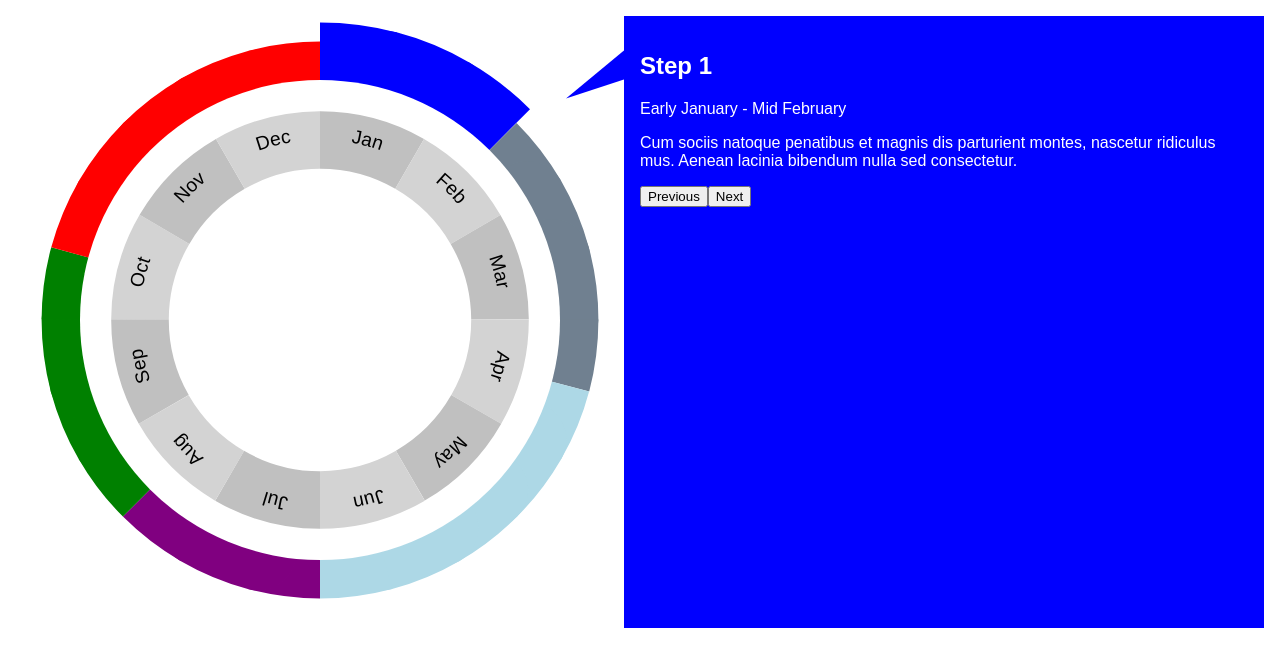
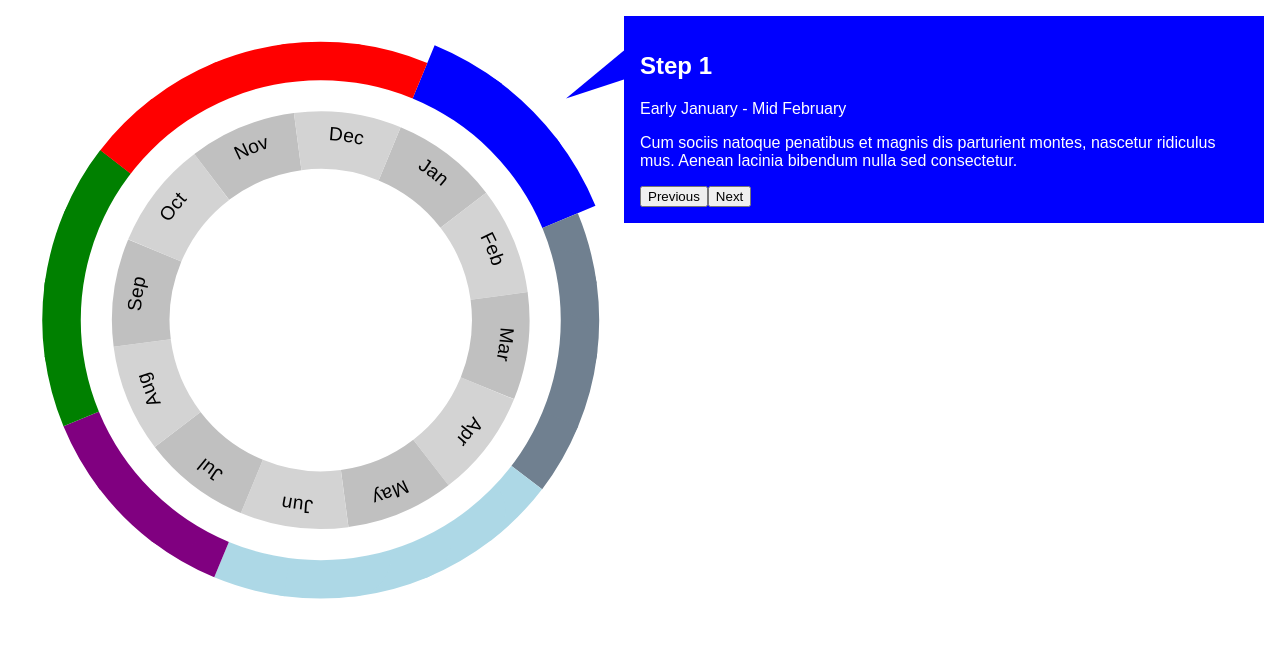
Before and after one commit to ryanfiller/cfgm-wheel-test, a React (Create React App) app: page / in a window 1280 px wide. Shown: the top 666 px of the page. Built offline with nearby package versions, Linux system fonts and the light colour scheme.

Commit message:
working on rotation

```diff
--- a/src/components/rotator.js
+++ b/src/components/rotator.js
@@ -5,15 +5,23 @@ const Rotator = (props) => {
 
 	const {
 		children,
-		current
+        current,
+        steps
     } = props
 
-    const initial = 0;
+    console.log('steps[current].title', steps[current].title)
+    console.log('steps[current].span', steps[current].span)
+    console.log('steps[current].start', steps[current].start)
+    console.log('steps[current].middle', steps[current].middle)
+    console.log('steps[current].end', steps[current].end)
 
-    const rotation = initial;
+    const initial = 45
+    const arc = 360 / paths.length
+
+    const rotation = initial + (-1 * (arc * steps[current].middle))
 
 	return (
-        <div style={{transform: `rotate(${rotation}deg)`}}>
+        <div className="rotator" style={{transform: `rotate(${rotation}deg)`}}>
             {children}
         </div>
 	)
--- a/src/helpers/format-data.js
+++ b/src/helpers/format-data.js
@@ -6,7 +6,8 @@ const formatData = (data) => {
         return (
             result[index] = item,
             result[index].end = index + 1 < data.length ? data[index + 1].start : data[0].start,
-            result[index].span = result[index].end - result[index].start
+            result[index].span = result[index].end - result[index].start,
+            result[index].middle = result[index].end - (result[index].span / 2)
         );
     })
 
--- a/src/styles/_app.scss
+++ b/src/styles/_app.scss
@@ -1,6 +1,7 @@
 .container {
 	display: flex;
 	flex-direction: row-reverse;
+	align-items: flex-start;
 	padding: 1rem;
 
 	& > * {
--- a/src/styles/_info.scss
+++ b/src/styles/_info.scss
@@ -2,6 +2,7 @@
     padding: 1rem;
     color: white;
     position: relative;
+    transition: .2s;
 
     .arrow {
         height: 0;
@@ -12,6 +13,7 @@
         border-top: 1rem solid transparent;
         border-bottom: 1rem solid transparent;
         border-right: 5vw solid currentColor;
-        transform: skewY(150deg)
+        transform: skewY(150deg);
+        transition: .2s;
     }
 }
--- /dev/null
+++ b/src/styles/_rotator.scss
@@ -0,0 +1,3 @@
+.rotator {
+    transition: .5s;
+}
--- a/src/styles/styles.scss
+++ b/src/styles/styles.scss
@@ -2,4 +2,5 @@
   './resets',
   './app',
   './info',
-  './wheel';
+  './wheel',
+  './rotator';
```
